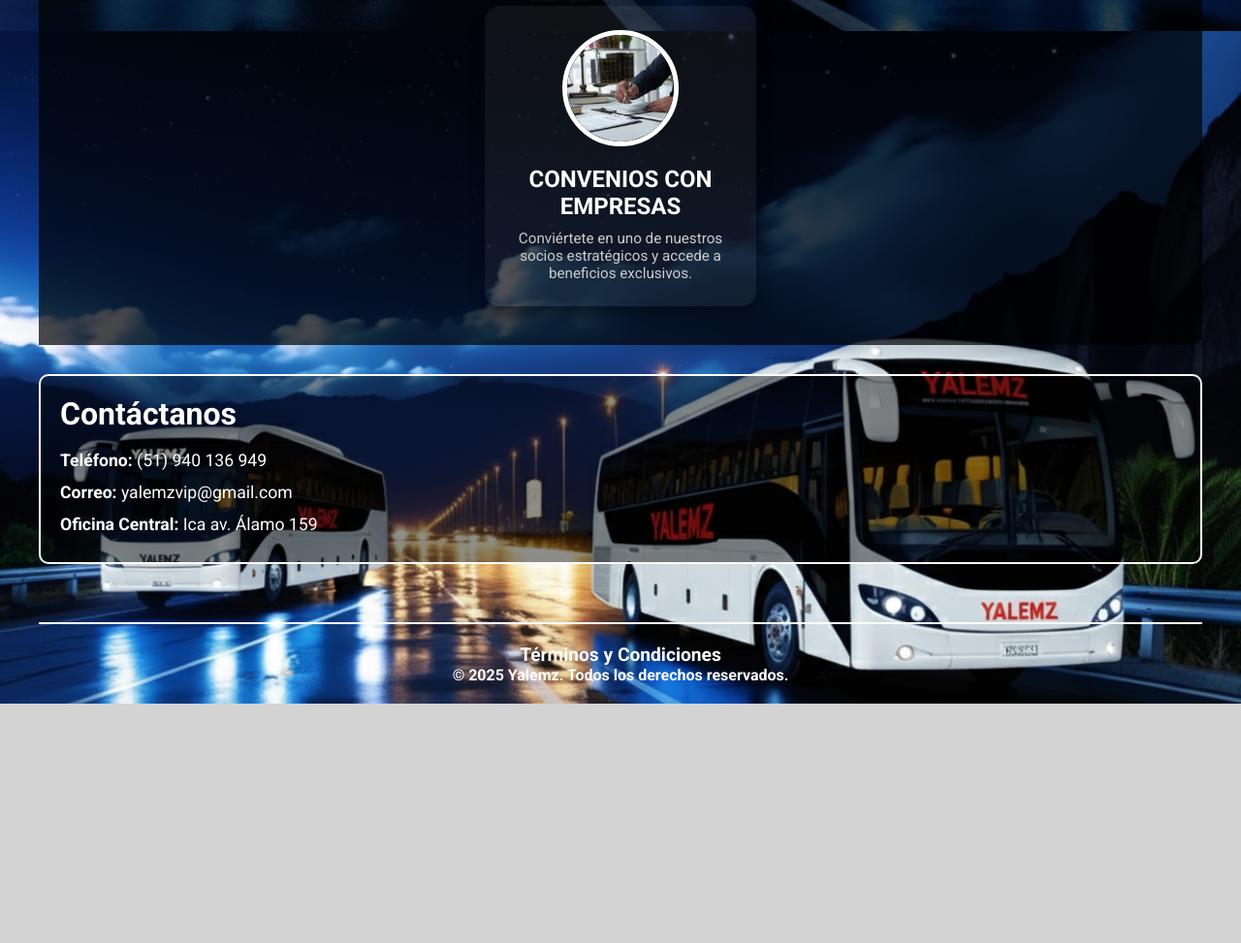
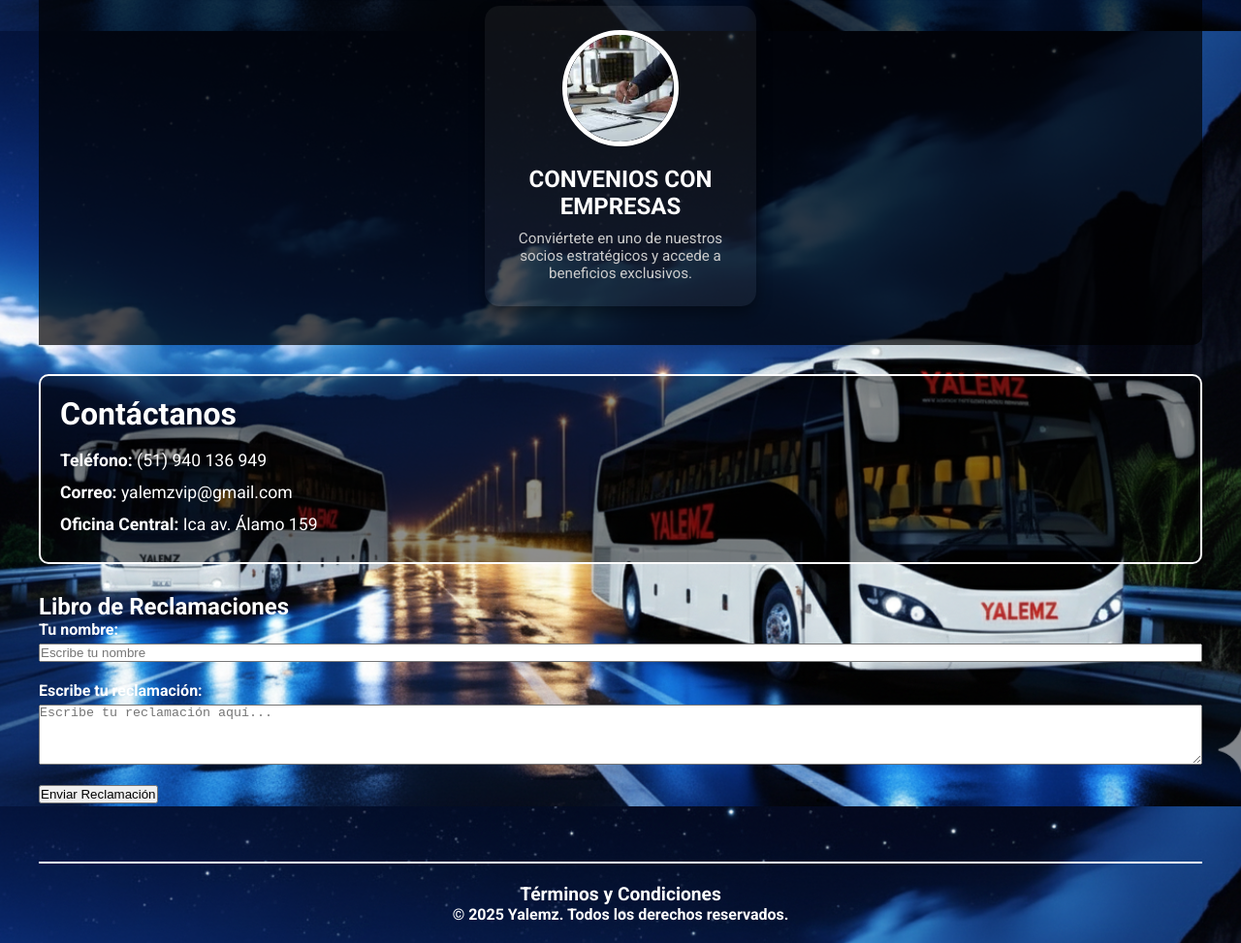
Before and after one commit to Keenstylee/yalemztransporte, a plain HTML site: page index.html in a window 1280 px wide. Shown: the part 1568-2541 px from the top of the page at 97% size. Before the commit the page ends 2294 px from the top, so only its background shows below. Drawn offline with Linux system fonts and the light colour scheme.

Commit message:
Update index.html

```diff
--- a/index.html
+++ b/index.html
@@ -28,7 +28,6 @@
                     <p><strong>Visión:</strong> Ser la empresa de transporte líder en el Perú, reconocida por nuestra excelencia operativa, innovación tecnológica y compromiso con la satisfacción total de nuestros pasajeros.</p>
                 </div>
             </section>
-
 
             <section class="section accordion">
                 <div class="accordion-header">
@@ -171,12 +170,24 @@
             <li><strong>Oficina Central:</strong> Ica av. Álamo 159</li>
         </ul>
     </section>
-
+    <section class="reclamaciones-section">
+    <h2>Libro de Reclamaciones</h2>
+    <form class="reclamaciones-form" action="enviar_reclamacion.php" method="POST">
+        <div class="form-group">
+            <label for="nombre">Tu nombre:</label>
+            <input type="text" id="nombre" name="nombre" placeholder="Escribe tu nombre">
+        </div>
+        <div class="form-group">
+            <label for="reclamacion">Escribe tu reclamación:</label>
+            <textarea id="reclamacion" name="reclamacion" rows="4" placeholder="Escribe tu reclamación aquí..."></textarea>
+        </div>
+        <button type="submit" class="reclamaciones-btn">Enviar Reclamación</button>
+    </form>
+</section>
     <footer class="footer">
         <p><a href="terminos.html" target="_blank">Términos y Condiciones</a></p>
         <p>&copy; 2025 Yalemz. Todos los derechos reservados.</p>
     </footer>
-
     <script>
         document.addEventListener("DOMContentLoaded", function() {
             const headers = document.querySelectorAll('.accordion-header');
@@ -189,6 +200,7 @@
                 });
             });
         });
+
     </script>
 
 </body>
```
